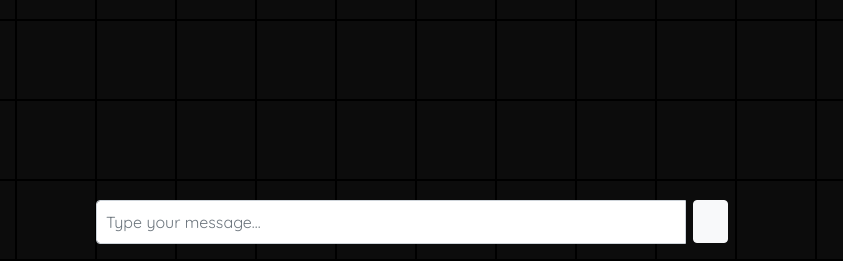
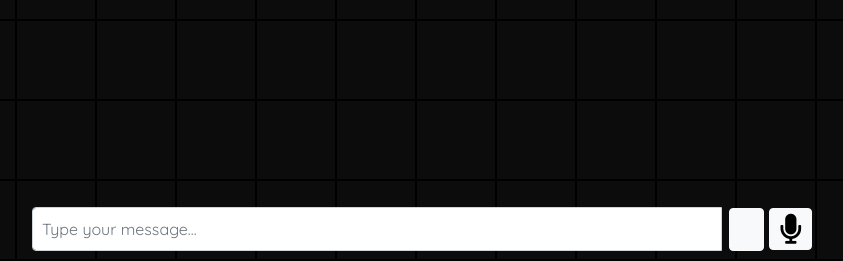
Before and after one commit to Abdullahkhan-123/ChatgptClone_Django, a Django app: page / in a window 1280 px wide. Shown: the part 539-800 px from the top of the page, without its empty margins (224-1067 px from the left). Run offline with Django 4.2, Linux system fonts and the light colour scheme; a user stored in the database is signed in; data comes from the database, SQL or seed files in the repository; both versions use the stored data as it was after the commit.

Commit message:
updated code ChatGpt clone
Date 18:Oct:2023

```diff
--- a/django-chatbot-main/django_chatbot/chatbot/views.py
+++ b/django-chatbot-main/django_chatbot/chatbot/views.py
@@ -9,7 +9,7 @@ from .models import Chat
 from django.utils import timezone
 from django.contrib.auth.decorators import login_required
 
-openai_api_key = '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'
+openai_api_key = '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'
 openai.api_key = openai_api_key
 
 def ask_openai(message):
--- a/django-chatbot-main/django_chatbot/templates/chatbots.html
+++ b/django-chatbot-main/django_chatbot/templates/chatbots.html
@@ -346,7 +346,7 @@ input[type="submit"]:active
   bottom: 10px;
   left: 50%;
   transform: translateX(-50%);
-  width: 50%;
+  width: 60%;
   display: flex;
   align-items: center;
   justify-content: center;
@@ -731,18 +731,33 @@ left: 20px;
 
                   <!-- <textarea id="autoResizeTextArea" class="form-control message-input" placeholder="Type your text..." oninput="resizeTextarea(event)"></textarea> -->
 
-                  <input type="text" class="form-control message-input" placeholder="Type your message...">
+                  <input type="text" id="textarea" class="form-control message-input" placeholder="Type your message...">
                   <div class="input-group-append">
 
-                    <button type="submit" id="submit" class="btn btn-light p-0 btn-send m-2">
-                      <i style="font-size: 30px; margin: 5px;" id="sendBtn" class="material-icons">&#xe163;</i>
-                    </button>
+                    <div class="row">
 
-                    <button type="button" id="preloader" class="btn btn-light p-0 btn-send m-2">
-                      <img src="/static/Spinner-1s-150px.gif" style="width: 30px; margin: 5px;">
-                    </button>
+                        <div class="col p-0" style="margin-left:20px;">
 
+                          <button type="submit" id="submit" class="btn btn-light p-0 btn-send">
+                            <i style="font-size: 30px; margin: 5px;" id="sendBtn" class="material-icons">&#xe163;</i>
+                          </button>
 
+                          <button type="button" id="preloader" class="btn btn-light p-0 btn-send">
+                            <img src="/static/Spinner-1s-150px.gif" style="width: 30px; margin: 5px;">
+                          </button>
+
+                        </div>
+
+                        <div class="col p-0" style="margin-left:5px;">
+
+                          <button type="button" id="record" class="btn btn-light p-0 btn-send">
+                            <!-- <i style="font-size: 30px; margin: 5px;" id="sendBtn" class="material-icons">&#xe163;</i> -->
+                            <i style="font-size: 30px; margin: 5px; padding-left:5px; padding-right:5px;" class='fas'>&#xf130;</i>
+                          </button>
+
+                        </div>
+
+                    </div>
 
                   </div>
                 </div>
@@ -805,7 +820,6 @@ left: 20px;
       document.getElementById("mySidenav").style.width = "0";
       document.getElementById("Openbutn").style.display = "block";
     }
-
 
     const messagesList = document.querySelector('.messages-list');
     const messageForm = document.querySelector('.message-form');
@@ -899,7 +913,41 @@ left: 20px;
         console.log("Submitting:", data);
     }
 
+    // Speech to voice
 
+    document.addEventListener("keydown", function(event) {
+        if (event.key === "Enter") {
+            event.preventDefault(); // Prevent the default Enter key behavior (e.g., form submission)
+            // Replace "your-id" with the actual ID of the element you want to submit
+            document.getElementById("submit").click();
+        }
+    });
+
+    const Showtext = document.getElementById("textarea");
+    const recordButton = document.getElementById("record");
+    let sr = window.webkitSpeechRecognition || window.SpeechRecognition;
+    let spRec = new sr();
+    let isRecording = false;
+
+    recordButton.addEventListener("click", () => {
+        if (!isRecording) {
+            spRec.start();
+            // recordButton.textContent = "Stop";
+            isRecording = true;
+        } else {
+            spRec.stop();
+            // recordButton.textContent = "Record";
+            isRecording = false;
+        }
+    });
+
+    spRec.onresult = (res) => {
+        let text = Array.from(res.results)
+            .map((r) => r[0])
+            .map((txt) => txt.transcript)
+            .join("");
+          Showtext.value = text;
+    };
 
     </script>
 
```
Also changed, not shown: django-chatbot-main/django_chatbot/db.sqlite3.
